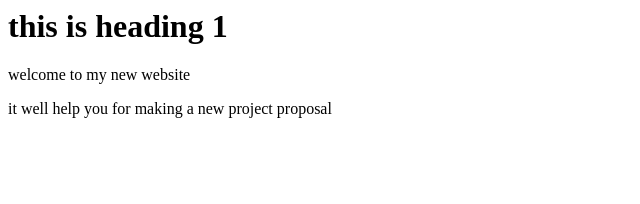
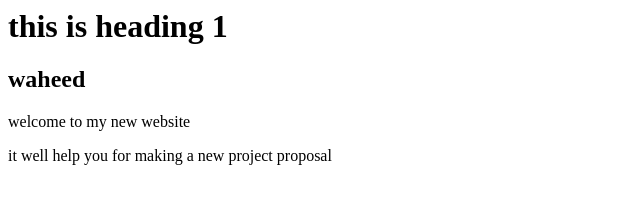
Before and after one commit to sp20mscs0069/test_repository, a plain HTML site: page index.html in a window 1280 px wide. Shown: the whole page, without its empty margins (0-640 px from the left). Drawn offline with Linux system fonts and the light colour scheme.

Commit message:
Added a new line of code

```diff
--- a/index.html
+++ b/index.html
@@ -1,7 +1,7 @@
 <html>
 <title>this is my new website</title>
 <h1>this is heading 1</h1>
-
+<h2>waheed</h2>
 <p>welcome to my new website</p>
 <p>it well help you for making a new project proposal</p>
 </html>
```
